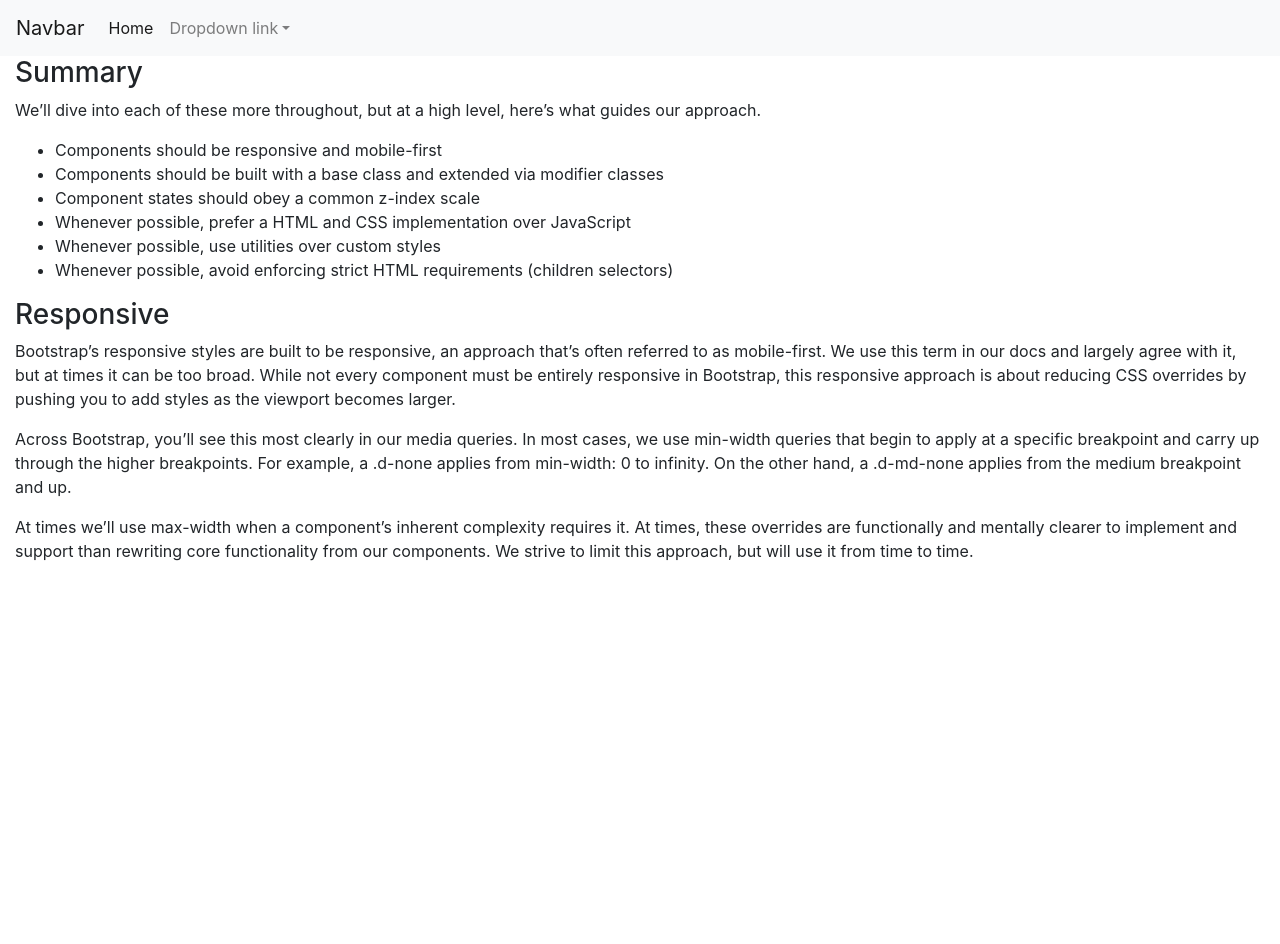
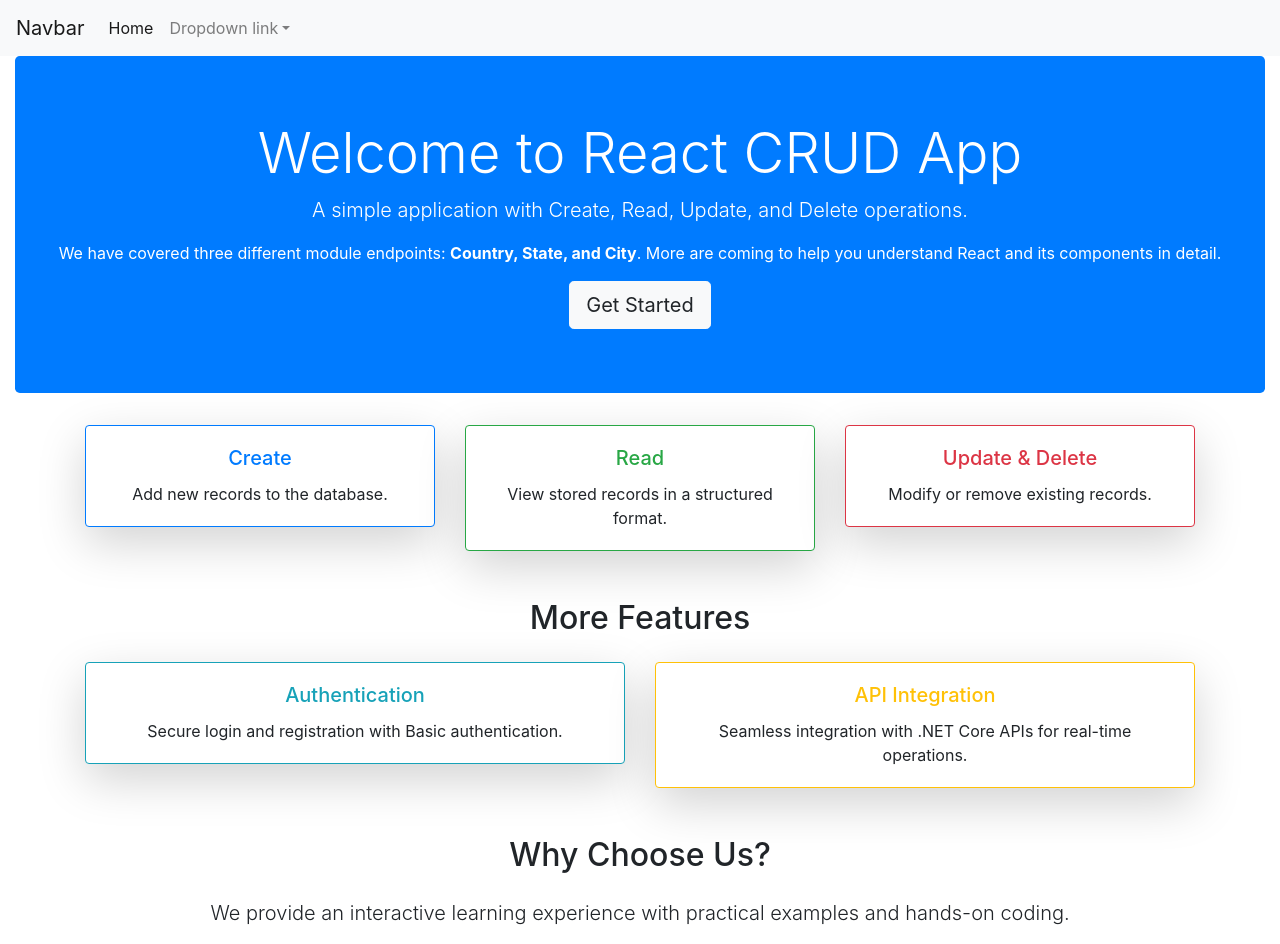
Before and after one commit to shirkeamy/October2024Batch, a React (Create React App) app in the folder react/react-crud-app/: page / in a window 1280 px wide. Before the commit the page ends 800 px from the top, so only its background shows below. Built offline with nearby package versions, Linux system fonts and the light colour scheme.

Commit message:
Enhance Home and NotFound pages with improved content and styling

```diff
--- a/react/react-crud-app/src/Pages/Home.tsx
+++ b/react/react-crud-app/src/Pages/Home.tsx
@@ -3,33 +3,69 @@ import React from "react";
 const Home: React.FC = () => {
     return (
         <>
-            <h3>Summary</h3>
-            <p>
-                We’ll dive into each of these more throughout, but at a high level, here’s what guides our approach.
-            </p>
+            { /* Hero Section */}
+            <header className="jumbotron text-center bg-primary text-white">
+                <h1 className="display-4">Welcome to React CRUD App</h1>
+                <p className="lead">A simple application with Create, Read, Update, and Delete operations.</p>
+                <p>We have covered three different module endpoints: <strong>Country, State, and City</strong>. More are coming to help you understand React and its components in detail.</p>
+                <a href="#" className="btn btn-light btn-lg">Get Started</a>
+            </header>
 
-            <ul>
-                <li>
-                    Components should be responsive and mobile-first
-                </li>
-                <li>Components should be built with a base class and extended via modifier classes</li>
-                <li>Component states should obey a common z-index scale</li>
-                <li> Whenever possible, prefer a HTML and CSS implementation over JavaScript</li>
-                <li>Whenever possible, use utilities over custom styles</li>
-                <li>Whenever possible, avoid enforcing strict HTML requirements (children selectors)</li>
-            </ul>
-            <h3>Responsive</h3>
-            <p>
-                Bootstrap’s responsive styles are built to be responsive, an approach that’s often referred to as mobile-first. We use this term in our docs and largely agree with it, but at times it can be too broad. While not every component must be entirely responsive in Bootstrap, this responsive approach is about reducing CSS overrides by pushing you to add styles as the viewport becomes larger.
+            { /* Main Content */}
+            <div className="container text-center mt-4">
+                <div className="row">
+                    <div className="col-md-4">
+                        <div className="card feature-card shadow-lg border-primary">
+                            <div className="card-body">
+                                <h5 className="card-title text-primary">Create</h5>
+                                <p className="card-text">Add new records to the database.</p>
+                            </div>
+                        </div>
+                    </div>
+                    <div className="col-md-4">
+                        <div className="card feature-card shadow-lg border-success">
+                            <div className="card-body">
+                                <h5 className="card-title text-success">Read</h5>
+                                <p className="card-text">View stored records in a structured format.</p>
+                            </div>
+                        </div>
+                    </div>
+                    <div className="col-md-4">
+                        <div className="card feature-card shadow-lg border-danger">
+                            <div className="card-body">
+                                <h5 className="card-title text-danger">Update & Delete</h5>
+                                <p className="card-text">Modify or remove existing records.</p>
+                            </div>
+                        </div>
+                    </div>
+                </div>
+            </div>
+            <div className="container text-center mt-5">
+                <h2 className="mb-4">More Features</h2>
+                <div className="row">
+                    <div className="col-md-6">
+                        <div className="card shadow-lg border-info">
+                            <div className="card-body">
+                                <h5 className="card-title text-info">Authentication</h5>
+                                <p className="card-text">Secure login and registration with Basic authentication.</p>
+                            </div>
+                        </div>
+                    </div>
+                    <div className="col-md-6">
+                        <div className="card shadow-lg border-warning">
+                            <div className="card-body">
+                                <h5 className="card-title text-warning">API Integration</h5>
+                                <p className="card-text">Seamless integration with .NET Core APIs for real-time operations.</p>
+                            </div>
+                        </div>
+                    </div>
+                </div>
+            </div>
 
-            </p>
-            <p>
-                Across Bootstrap, you’ll see this most clearly in our media queries. In most cases, we use min-width queries that begin to apply at a specific breakpoint and carry up through the higher breakpoints. For example, a .d-none applies from min-width: 0 to infinity. On the other hand, a .d-md-none applies from the medium breakpoint and up.
-
-            </p>
-            <p>
-                At times we’ll use max-width when a component’s inherent complexity requires it. At times, these overrides are functionally and mentally clearer to implement and support than rewriting core functionality from our components. We strive to limit this approach, but will use it from time to time.
-            </p>
+            <div className="container text-center mt-5">
+                <h2 className="mb-4">Why Choose Us?</h2>
+                <p className="lead">We provide an interactive learning experience with practical examples and hands-on coding.</p>
+            </div>
         </>
     )
 }
--- a/react/react-crud-app/src/Pages/NotFound.tsx
+++ b/react/react-crud-app/src/Pages/NotFound.tsx
@@ -3,14 +3,13 @@ import React from "react";
 const NotFound: React.FC = () => {
     return (
         <>
-            <div className="align-item-center justify-content-center">
+            <div className="d-flex align-items-center justify-content-center vh-100 bg-light">
                 <div className="text-center">
-                    <h1>404</h1>
-                    <h3>Page not found</h3>
-                    <p>
-                        Lorem ipsum dolor sit amet, consectetur adipisicing elit. Consectetur nesciunt nulla nam a perferendis velit, ad nihil quis qui rem. At quisquam, nobis quis nemo incidunt cupiditate dicta accusantium repudiandae rem magnam ea adipisci porro deserunt id voluptates ex debitis saepe asperiores soluta, unde vitae similique est! Culpa, laboriosam velit?
+                    <h1 className="display-1 fw-bold text-danger">404</h1>
+                    <h2 className="display-4 text-warning">Opps! Page not found.</h2>
+                    <p className="lead">
+                        Page you requested is doesn't exists or has been moved.
                     </p>
-                    <a href="/" className="btn bt-primary">Go back to Home</a>
                 </div>
             </div>
         </>
```
